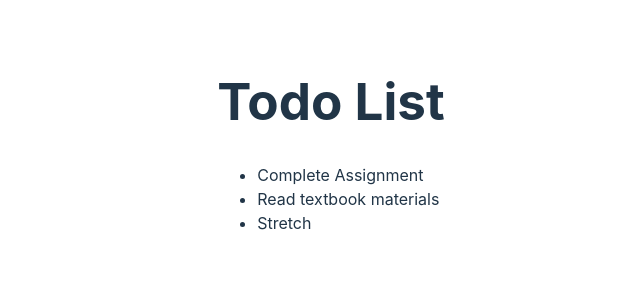
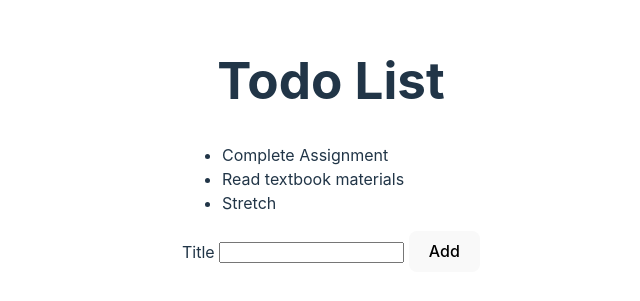
Before and after one commit to jadewink/react-todo, a React (Vite) app: page / in a window 1280 px wide. Shown: the part 255-556 px from the top of the page, without its empty margins (309-949 px from the left). Built offline with nearby package versions, Linux system fonts and the light colour scheme.

Commit message:
Create Add Todo Form Component

```diff
--- /dev/null
+++ b/src/AddTodoForm.jsx
@@ -0,0 +1,11 @@
+function AddTodoForm() {
+    return (
+        <form>
+            <label htmlFor="todoTitle">Title&nbsp;</label>
+            <input id="todoTitle"></input>&nbsp;
+            <button>Add</button>
+        </form>
+    );
+}
+
+export default AddTodoForm;
--- a/src/App.jsx
+++ b/src/App.jsx
@@ -3,8 +3,7 @@
 import viteLogo from '/vite.svg'
 import './App.css'
 import TodoList from './TodoList'
-
-
+import AddTodoForm from './AddTodoForm'
 
 
 function App() {
@@ -14,6 +13,7 @@
     <>
       <h1>Todo List</h1>
       <TodoList />
+      <AddTodoForm />
     </>
   )
 }
```
